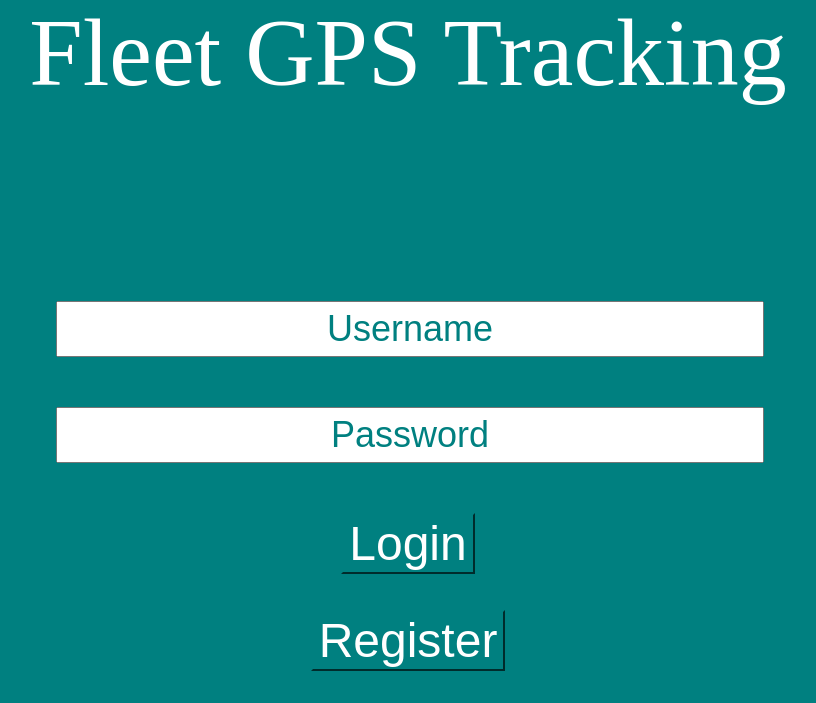
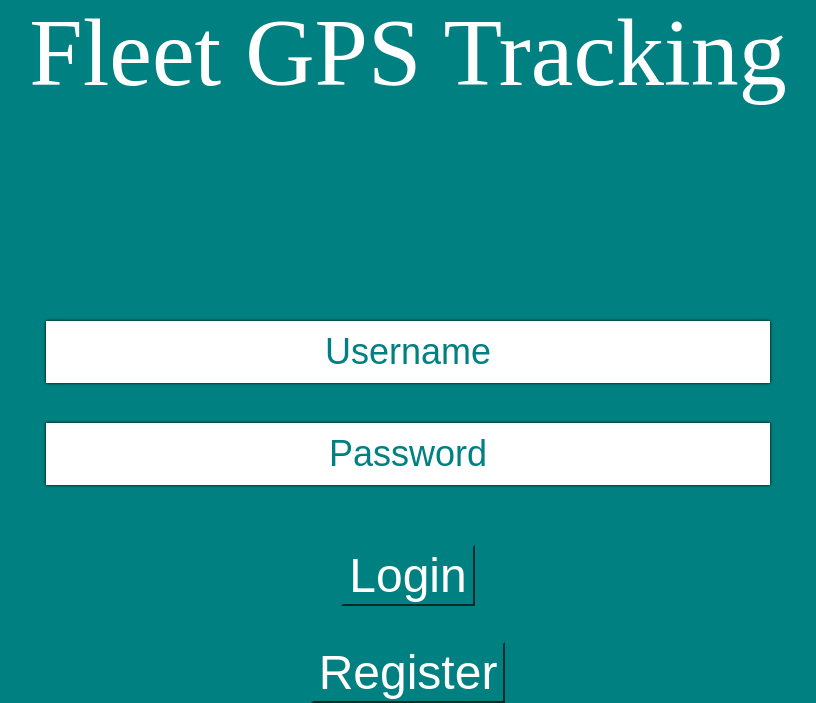
Before and after one commit to leronj23/GPS-Tracking-Application, a PHP site: page / in a window 1280 px wide. Shown: the part 507-1210 px from the top of the page, without its empty margins (232-1048 px from the left). Before the commit the page ends 1178 px from the top, so only its background shows below. Run offline with PHP 8.4, Linux system fonts and the light colour scheme; some libraries are stand-ins or nearby versions.

Commit message:
added some final CSS styling

```diff
--- a/assets/css/style.css
+++ b/assets/css/style.css
@@ -11,6 +11,7 @@ body {
 
 #login-form {
     margin-top: 200px;
+    text-align: center;
 }
 
 #username-input, #password-input {
@@ -19,9 +20,13 @@ body {
 }
 
 #username, #password {
+    max-width: 55%;
     font-size: 36px;
     width: 100%;
-    padding: 5px 0px;
+    margin: 20px;
+    padding: 10px;
+    box-shadow: 0px 0px 3px black;
+    border: none;
 }
 
 #username::placeholder, #password::placeholder {
@@ -31,7 +36,7 @@ body {
 
 #login-input {
     text-align: center;
-    margin-bottom: 20px;
+    /* margin-bottom: 20px; */
 }
 
 #login-button {
@@ -39,6 +44,7 @@ body {
     background-color: teal;
     border-color: teal;
     font-size: 48px;
+    margin: 40px 0px 20px 0px;
 }
 
 #register-button {
@@ -58,7 +64,7 @@ body {
     font-size: 48px;
     padding: 10px;
     border: none;
-    box-shadow: 0px 0px 10px black;
+    box-shadow: 0px 0px 3px black;
     width: calc(100% - 140px);
     position: relative;
 }
@@ -89,7 +95,7 @@ body {
 #find-driver-button {
     color: white;
     font-size: 80px;
-    text-shadow: 0px 0px 10px black;
+    text-shadow: 0px 0px 3px black;
 }
 
 #drivers {
--- a/index.html
+++ b/index.html
@@ -33,15 +33,15 @@
     </header>
 
     <form id="login-form">
-        <div id="username-input">
+        <!-- <div id="username-input"> -->
             <label for="username"></label>
-            <input type="text" id="username" placeholder="Username" autocomplete="off">
-        </div>
+            <input type="email" id="username" placeholder="Username" autocomplete="off">
+        <!-- </div> -->
 
-        <div id="password-input">
+        <!-- <div id="password-input"> -->
             <label for="password"></label>
             <input type="password" id="password" placeholder="Password" autocomplete="off">
-        </div>
+        <!-- </div> -->
 
         <div id="login-input">
             <button id="login-button" type="submit">Login</button>
```
